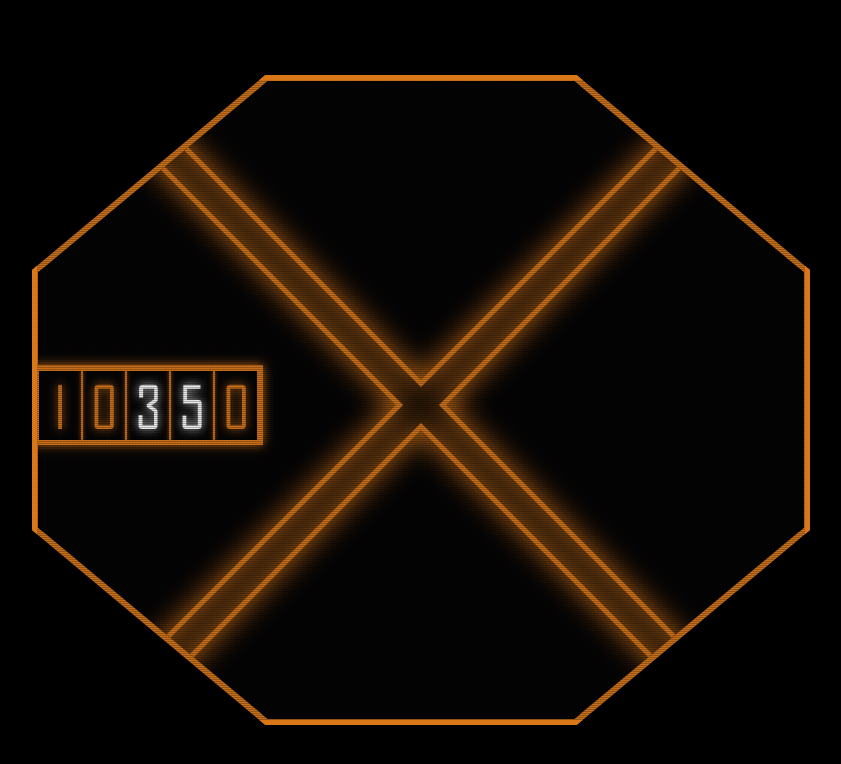
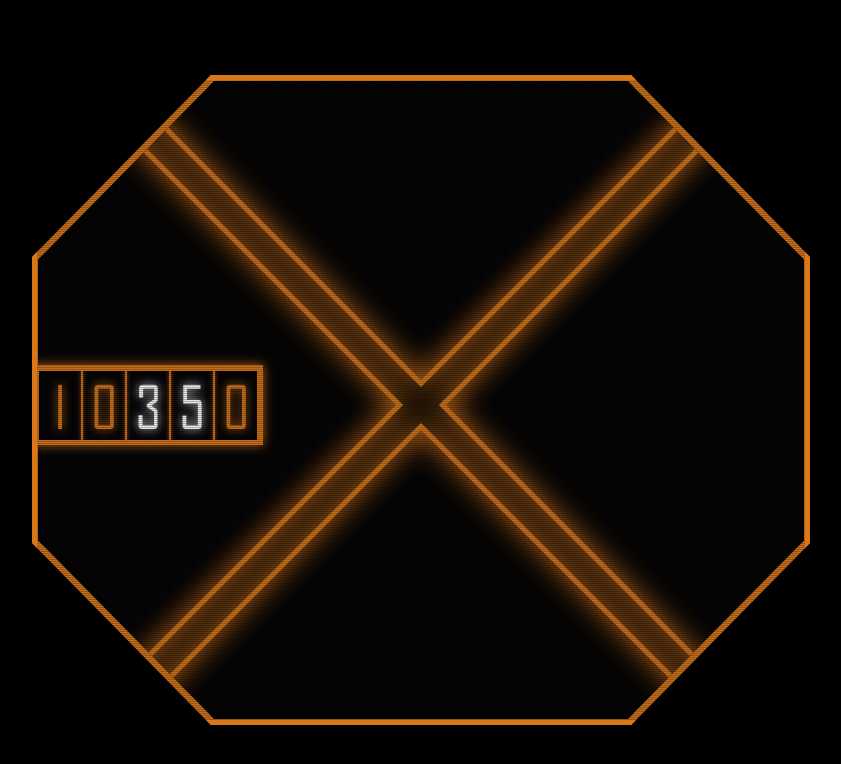
Before and after one commit to SteveUpton/mother-countdown, a plain HTML site: page index.html in a window 1280 px wide. Shown: the top 764 px of the page, without its empty margins (219-1060 px from the left). Drawn offline with nearby package versions, Linux system fonts and the light colour scheme.

Commit message:
Make octagon geometry closer to movie

```diff
--- a/main.css
+++ b/main.css
@@ -57,12 +57,12 @@ body {
 }
 
 #octagon-wrapper {
-  clip-path: polygon(30% 0%, 70% 0%, 100% 30%, 100% 70%, 70% 100%, 30% 100%, 0% 70%, 0% 30%);
-  -webkit-clip-path: polygon(30% 0%, 70% 0%, 100% 30%, 100% 70%, 70% 100%, 30% 100%, 0% 70%, 0% 30%);
+  clip-path: polygon(23% 0%, 77% 0%, 100% 28%, 100% 72%, 77% 100%, 23% 100%, 0% 72%, 0% 28%);
+  -webkit-clip-path: polygon(23% 0%, 77% 0%, 100% 28%, 100% 72%, 77% 100%, 23% 100%, 0% 72%, 0% 28%);
   position: absolute;
-  height: calc(65vw);
+  height: 65vw;
   max-height: 80%;
-	width: 80vw;
+	width: 85vw;
   max-width: calc(96vh);
   border-style: solid;
   border-color: #d97719;
@@ -71,12 +71,12 @@ body {
 }
 
 #octagon {
-  clip-path: polygon(30% 0%, 70% 0%, 100% 30%, 100% 70%, 70% 100%, 30% 100%, 0% 70%, 0% 30%);
-  -webkit-clip-path: polygon(30% 0%, 70% 0%, 100% 30%, 100% 70%, 70% 100%, 30% 100%, 0% 70%, 0% 30%);
+  clip-path: polygon(23% 0%, 77% 0%, 100% 28%, 100% 72%, 77% 100%, 23% 100%, 0% 72%, 0% 28%);
+  -webkit-clip-path: polygon(23% 0%, 77% 0%, 100% 28%, 100% 72%, 77% 100%, 23% 100%, 0% 72%, 0% 28%);
   position: absolute;
-  height: calc(65vw);
+  height: 65vw;
   max-height: calc(100% - 12px);
-	width: 80vw;
+	width: 85vw;
   max-width: calc(100% - 12px);
   border-style: solid;
   border-width: 5px;
```
